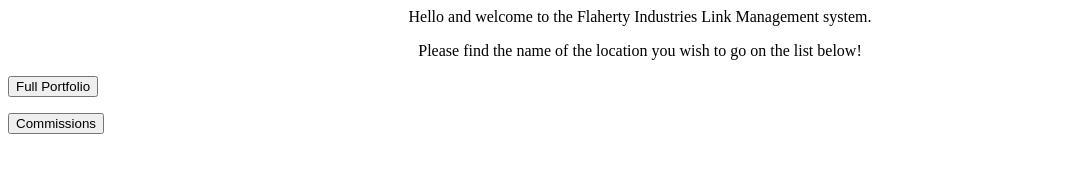
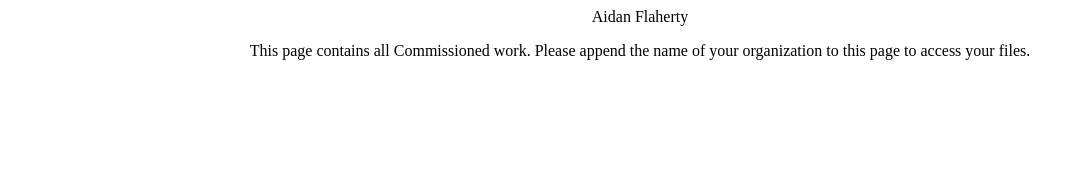
Before and after one commit to Aflahertyphotography/hub, a plain HTML site: page index.html in a window 1280 px wide. Shown: the whole page, without its empty margins (0-1085 px from the left). Drawn offline with Linux system fonts and the light colour scheme.

Commit message:
Add files via upload

```diff
--- a/index.html
+++ b/index.html
@@ -1,28 +1,9 @@
 <html>
-    <head></head>
-    <style>
-        p {text-align: center;}
-    </style>
-    <p>
-        Hello and welcome to the Flaherty Industries Link Management system.
-    </p>
-    <p> Please find the name of the location you wish to go on the list below!</p>
-    <button id="Primary" class="float-left submit-button" >Full Portfolio
-    </button>
-
-    <script type="text/javascript">
-        document.getElementById("Primary").onclick = function () {
-            location.href = "https://aflaherty.myportfolio.com";
-        };
-    </script>
-<p> </p>
-<button id="Commissions" class="float-left submit-button" >Commissions
-</button>
-
-<script type="text/javascript">
-    document.getElementById("Comissions").onclick = function () {
-        location.href = "https://commissioned-aflaherty.myportfolio.com";
-    };
-</script>
-
+<style>
+    p{text-align: center}
+</style>
+<p> Aidan Flaherty </p>
+<p></p>
+<p></p>
+<p>This page contains all Commissioned work. Please append the name of your organization to this page to access your files.</p>
 </html>
```
